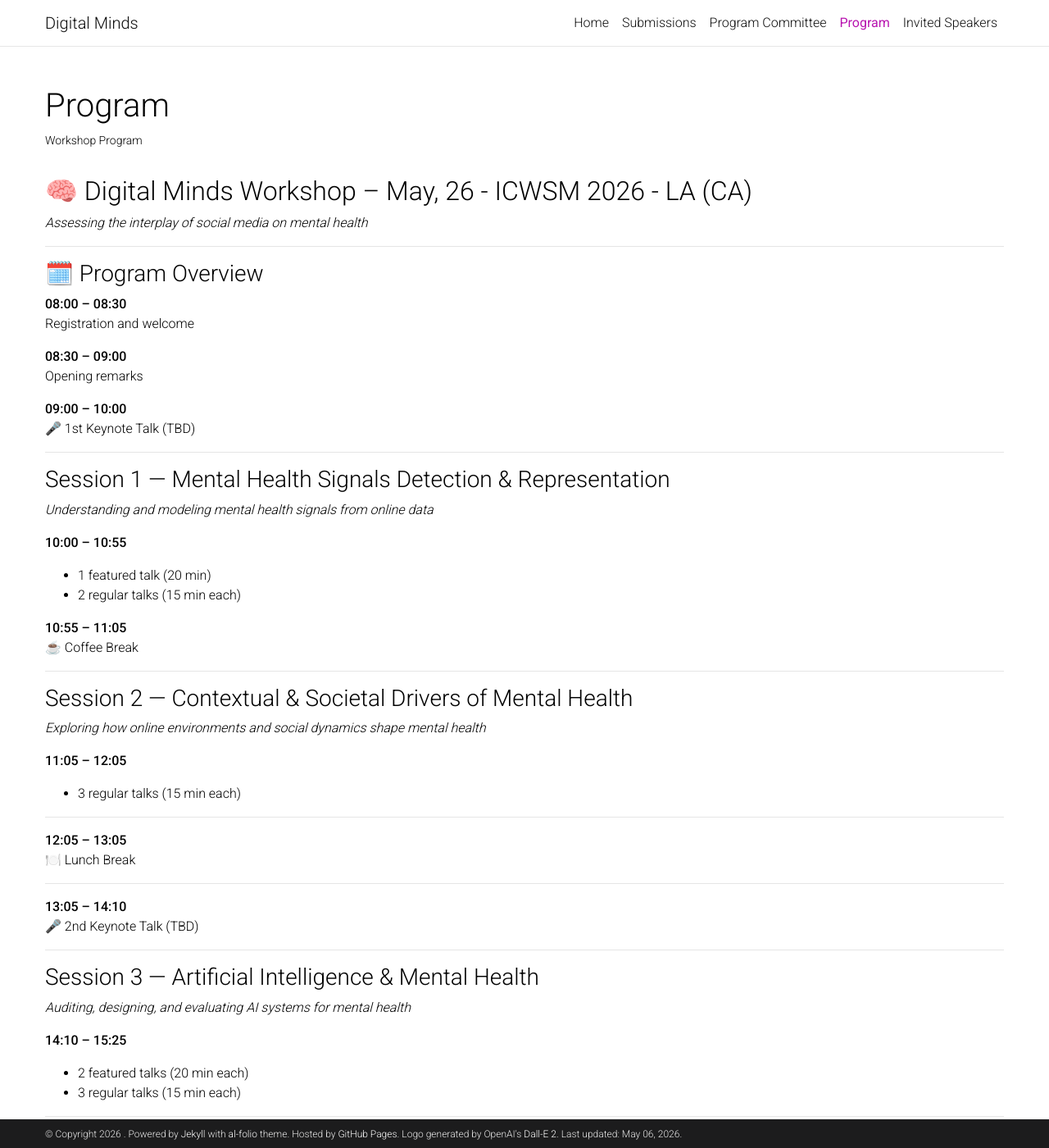
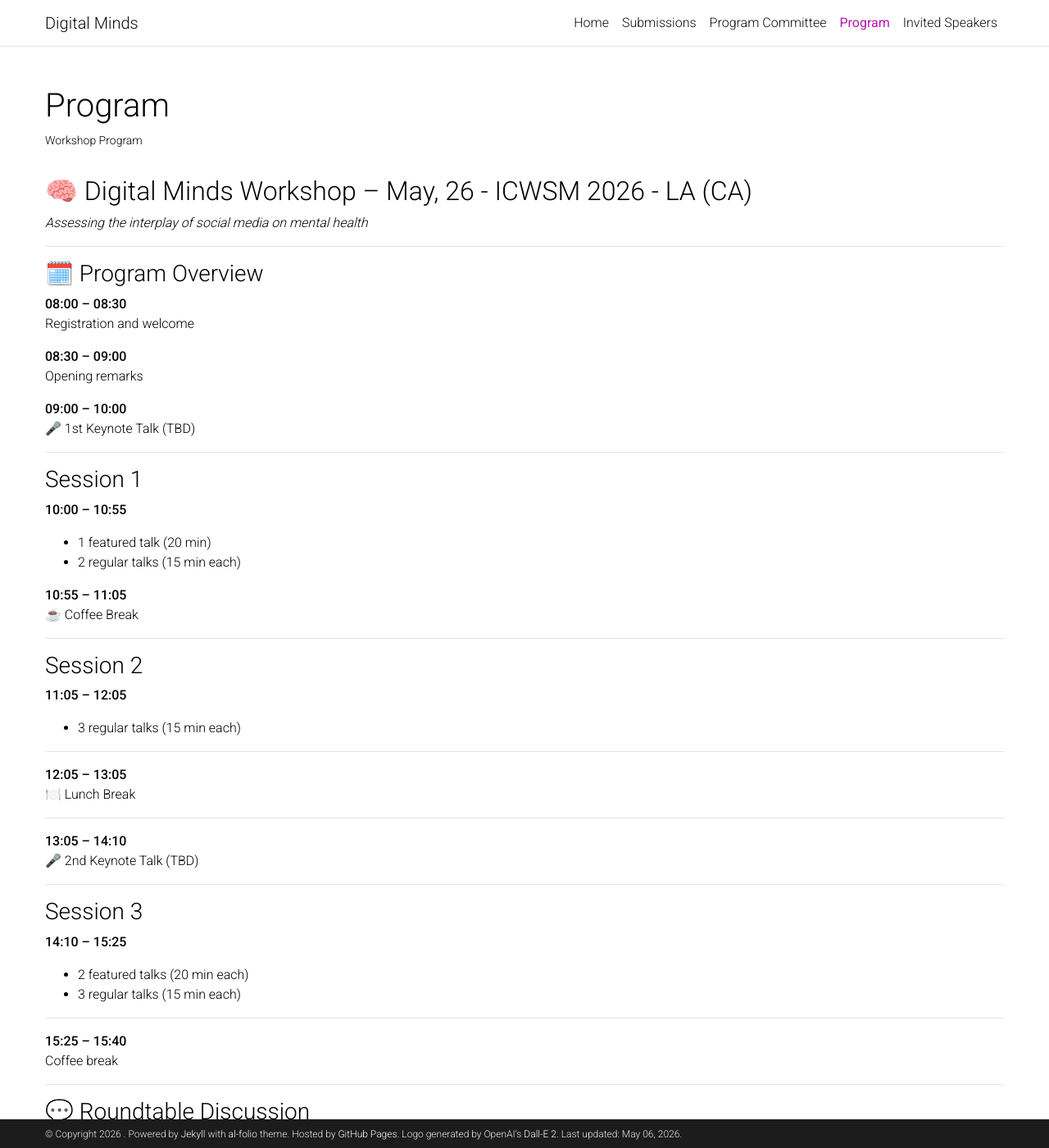
Before and after one commit to DMWorkshop/dmworkshop.github.io, a Jekyll site: the page built from _pages/Schedule.md, in a window 1280 px wide and 1400 px high. Shown: the whole window at 82% size. Built offline with Jekyll 4.4.1, drawn with Linux system fonts in a browser that asks for light colours; a style sheet for code colours, icons or effects is not loaded.

Commit message:
schedule added

```diff
--- a/_pages/Schedule.md
+++ b/_pages/Schedule.md
@@ -25,8 +25,7 @@ Opening remarks
 
 ---
 
-### Session 1 — Mental Health Signals Detection & Representation
-*Understanding and modeling mental health signals from online data*
+### Session 1
 
 **10:00 – 10:55**
 - 1 featured talk (20 min)
@@ -37,8 +36,7 @@ Opening remarks
 
 ---
 
-### Session 2 — Contextual & Societal Drivers of Mental Health
-*Exploring how online environments and social dynamics shape mental health*
+### Session 2
 
 **11:05 – 12:05**
 - 3 regular talks (15 min each)
@@ -55,8 +53,7 @@ Opening remarks
 
 ---
 
-### Session 3 — Artificial Intelligence & Mental Health
-*Auditing, designing, and evaluating AI systems for mental health*
+### Session 3
 
 **14:10 – 15:25**
 - 2 featured talks (20 min each)
```
